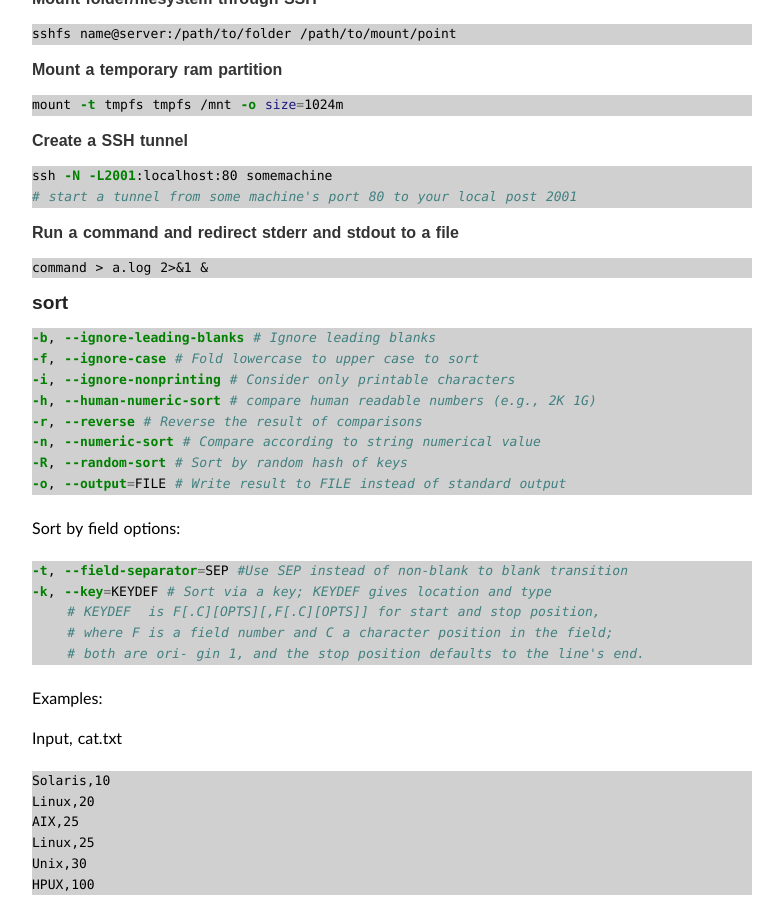
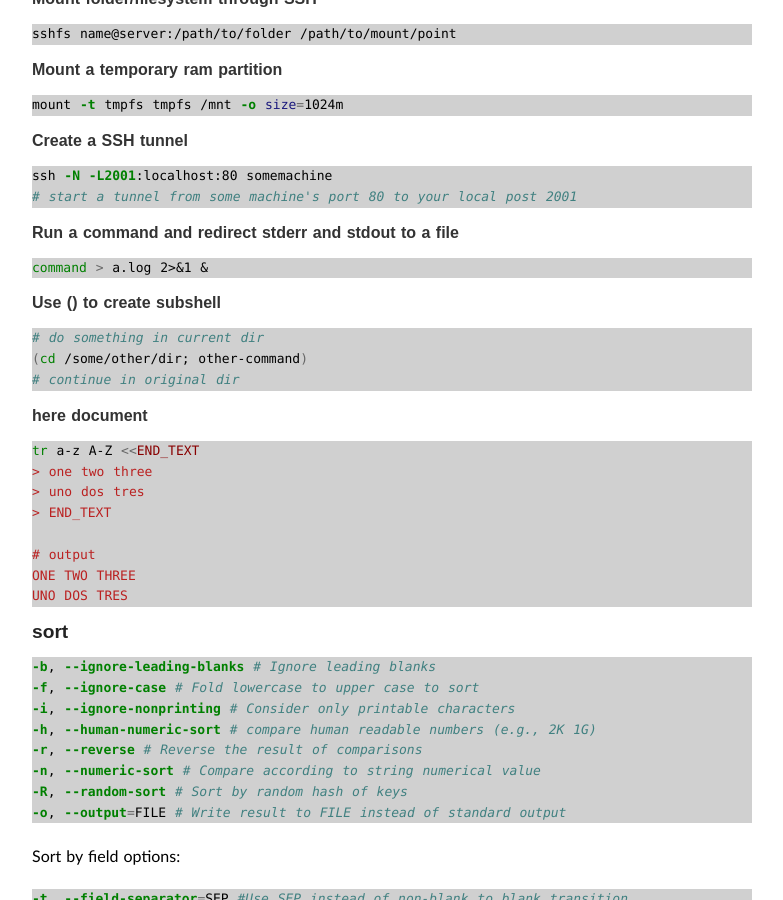
Before and after one commit to lchenn/linchen04.github.io, a Jekyll site: the page built from _posts/2014-10-18-frequently-used-linux-commands.md, in a window 1280 px wide and 900 px high, scrolled down 734 px. Shown: the whole window, without its empty margins (248-1031 px from the left). Built offline with Jekyll 4.4.1, drawn with Linux system fonts in a browser that asks for light colours; some web fonts are replaced; Markdown is read by kramdown in place of the engine named in the settings; comment, search, counter and statistics services are not loaded.

Commit message:
added here documents

````diff
--- a/_posts/2014-10-18-frequently-used-linux-commands.md
+++ b/_posts/2014-10-18-frequently-used-linux-commands.md
@@ -63,10 +63,28 @@ ssh -N -L2001:localhost:80 somemachine
 ```
 
 #### Run a command and  redirect stderr and stdout to a file
-```
+```bash
 command > a.log 2>&1 &
 ```
 
+#### Use () to create subshell
+```bash
+# do something in current dir
+(cd /some/other/dir; other-command)
+# continue in original dir
+```
+
+#### here document
+```bash
+tr a-z A-Z <<END_TEXT
+> one two three
+> uno dos tres
+> END_TEXT
+
+# output
+ONE TWO THREE
+UNO DOS TRES
+```
 
 ### sort
 
````
